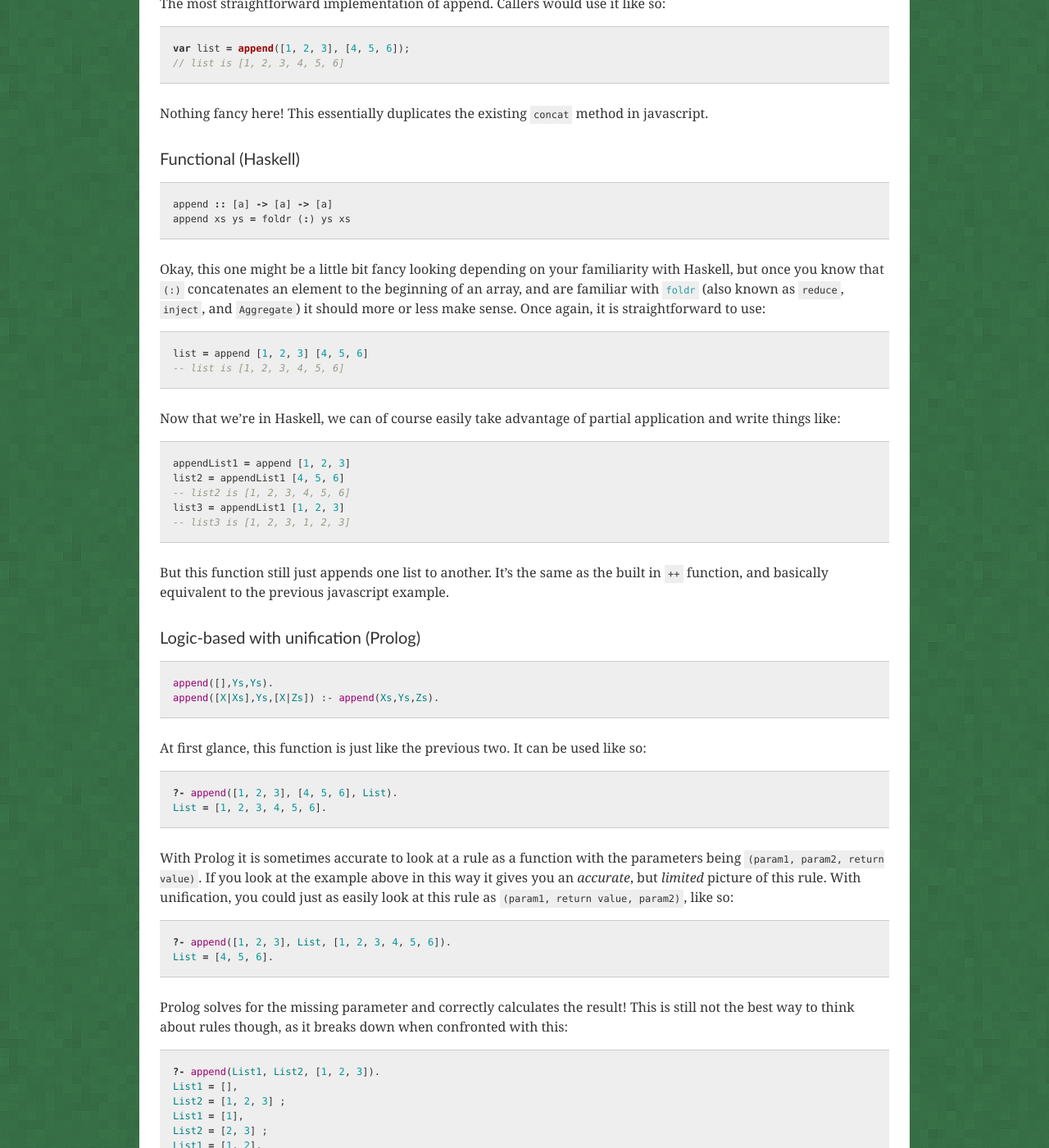
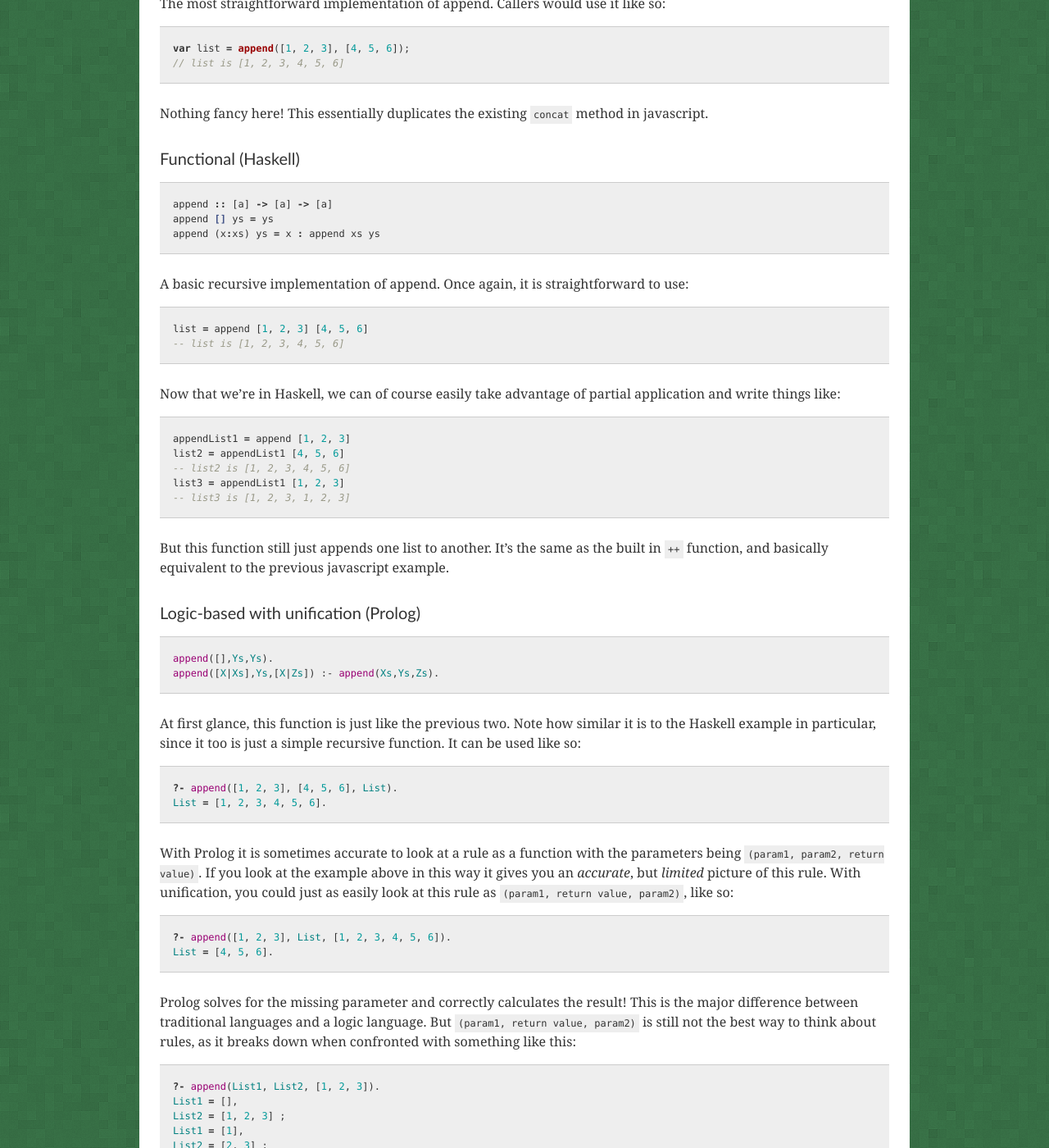
Before and after one commit to nickknw/nickknowlson.com, a Jekyll site: the page built from _posts/2012-07-17-seven-languages-week-3-day-2.markdown, in a window 1280 px wide and 1400 px high, scrolled down 3452 px. Shown: the whole window at 82% size. Built offline with Jekyll 4.4.1, drawn with Linux system fonts in a browser that asks for light colours; nearby versions of some CDN libraries; comment, search, counter and statistics services are not loaded.

Commit message:
revise haskell example and related text

```diff
--- a/_posts/2012-07-17-seven-languages-week-3-day-2.markdown
+++ b/_posts/2012-07-17-seven-languages-week-3-day-2.markdown
@@ -183,10 +183,11 @@ Nothing fancy here! This essentially duplicates the existing `concat` method in
 
 {% highlight haskell %}
 append :: [a] -> [a] -> [a]
-append xs ys = foldr (:) ys xs
+append [] ys = ys
+append (x:xs) ys = x : append xs ys
 {% endhighlight %}
 
-Okay, this one might be a little bit fancy looking depending on your familiarity with Haskell, but once you know that `(:)` concatenates an element to the beginning of an array, and are familiar with [`foldr`](http://www.haskell.org/haskellwiki/Fold) (also known as `reduce`, `inject`, and `Aggregate`) it should more or less make sense. Once again, it is straightforward to use:
+A basic recursive implementation of append. Once again, it is straightforward to use:
 
 {% highlight haskell %}
 list = append [1, 2, 3] [4, 5, 6]
@@ -215,8 +216,9 @@ append([],Ys,Ys).
 append([X|Xs],Ys,[X|Zs]) :- append(Xs,Ys,Zs).
 {% endhighlight %}
 
-At first glance, this function is just like the previous two. It can be used
-like so:
+At first glance, this function is just like the previous two. Note how similar
+it is to the Haskell example in particular, since it too is just a simple
+recursive function. It can be used like so:
 
 {% highlight prolog %}
 ?- append([1, 2, 3], [4, 5, 6], List).
@@ -235,8 +237,9 @@ List = [4, 5, 6].
 {% endhighlight %}
 
 Prolog solves for the missing parameter and correctly calculates the result!
-This is still not the best way to think about rules though, as it breaks down when
-confronted with this:
+This is the major difference between traditional languages and a logic language.
+But `(param1, return value, param2)` is still not the best way to think about
+rules, as it breaks down when confronted with something like this:
 
 {% highlight prolog %}
 ?- append(List1, List2, [1, 2, 3]).
```
